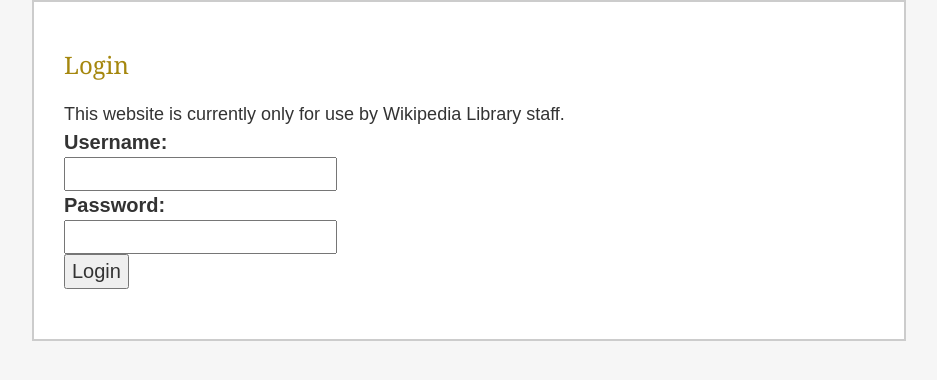
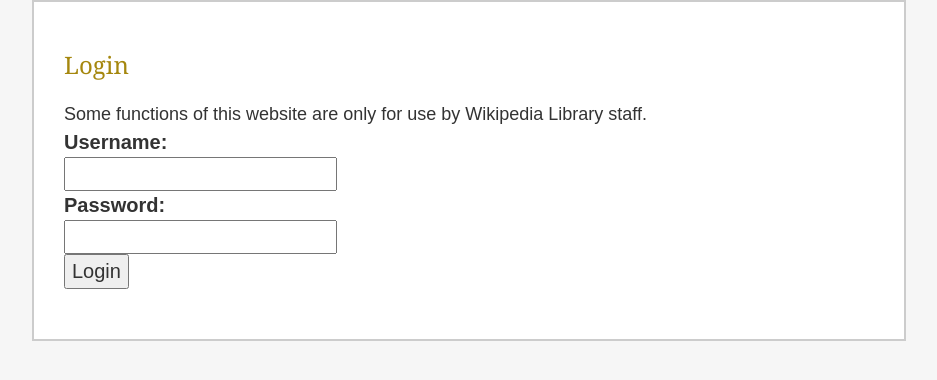
Before and after one commit to Samwalton9/TWL-tools, a Flask app: page /login in a window 1280 px wide. Shown: the top 380 px of the page, without its empty margins (246-1183 px from the left). Run offline with Flask 2, Linux system fonts and the light colour scheme; some libraries are stand-ins or nearby versions.

Commit message:
Update login message now that some functions are public

```diff
--- a/templates/login.html
+++ b/templates/login.html
@@ -5,7 +5,7 @@
 <div class=page>
   <h2>Login</h2>
   <div class=login-header>
-    This website is currently only for use by Wikipedia Library staff.
+    Some functions of this website are only for use by Wikipedia Library staff.
   </div>
   {% if error %}<p class=error><strong>Error:</strong> {{ error }}{% endif %}
   <form action="{{ url_for('login') }}" method=post>
```
